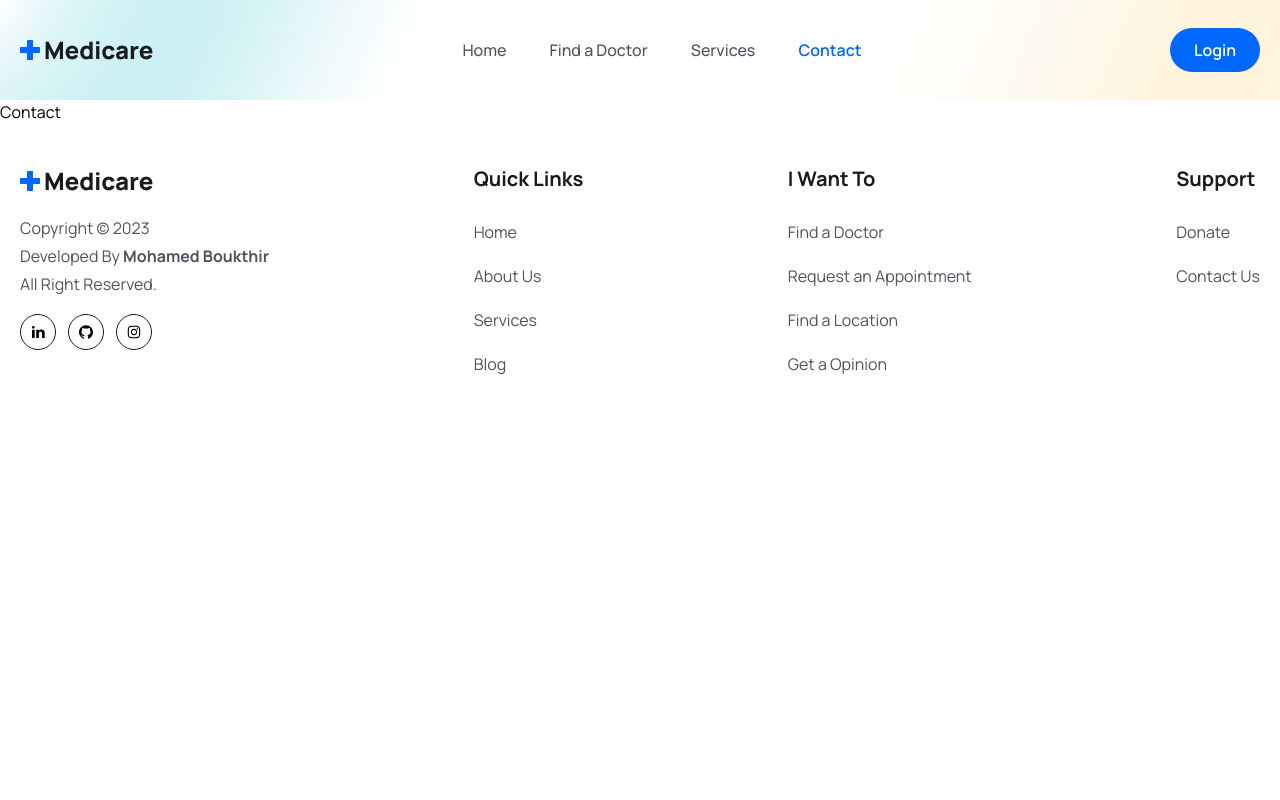
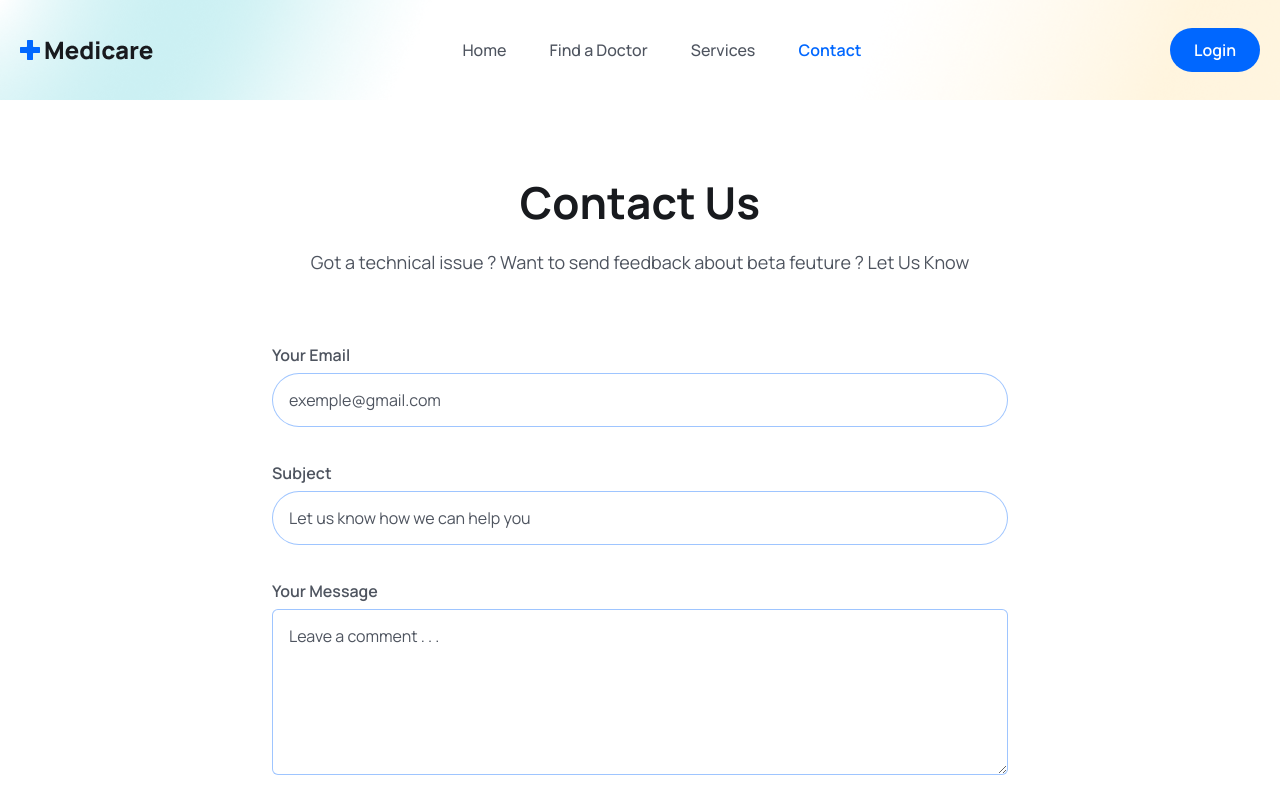
Before and after one commit to MohamedBoukthir/Doctor-Appointment-Booking-MERN-Stack, a React (Vite) app in the folder frontend/: page /contact in a window 1280 px wide. Shown: the top 800 px of the page. Built offline with nearby package versions, Linux system fonts and the light colour scheme.

Commit message:
Contact Page

```diff
--- a/frontend/src/index.css
+++ b/frontend/src/index.css
@@ -33,6 +33,20 @@
         @apply bg-[url('./assets/images/hero-bg.png')] bg-no-repeat bg-center bg-cover;
     }
 
+    .form__label {
+        @apply text-textColor font-semibold text-[16px] leading-7 mb-2;
+    }
+
+    .form__input {
+        @apply w-full px-4 py-3 border border-solid border-[#0066ff61] focus:outline-none focus:border-primaryColor
+         text-[16px] leading-7 text-headingColor placeholder:text-textColor cursor-pointer rounded-full;
+    }
+
+    .form__input-1 {
+        @apply w-full px-4 py-3 border border-solid border-[#0066ff61] focus:outline-none focus:border-primaryColor
+         text-[16px] leading-7 text-headingColor placeholder:text-textColor cursor-pointer rounded-md;
+    }
+
 }
 
 
--- a/frontend/src/pages/Contact.jsx
+++ b/frontend/src/pages/Contact.jsx
@@ -1,9 +1,54 @@
-import React from 'react'
-
 const Contact = () => {
   return (
-    <div>Contact</div>
-  )
+    <section>
+      <div className='px-4 mx-auto max-w-screen-md'>
+        <h2 className='heading text-center'>
+          Contact Us
+        </h2>
+        <p className='mb-8 lg:mb-16 font-light text-center text__para'>
+          Got a technical issue ? Want to send feedback about beta feuture ? Let Us Know
+        </p>
+        <form action="#" className='space-y-8'>
+          <div>
+            <label htmlFor="email" className='form__label'>
+              Your Email
+            </label>
+            <input
+              type="email"
+              id='email'
+              placeholder='exemple@gmail.com'
+              className='form__input mt-1' />
+          </div>
+          <div>
+            <label htmlFor="subject" className='form__label'>
+              Subject
+            </label>
+            <input
+              type="text"
+              id='subject'
+              placeholder='Let us know how we can help you'
+              className='form__input mt-1' />
+          </div>
+          <div className="sm:col-span-2">
+            <label htmlFor="message" className='form__label'>
+              Your Message
+            </label>
+            <textarea
+              rows={5}
+              type="text"
+              id='message'
+              placeholder='Leave a comment . . .'
+              className='form__input-1 mt-1' />
+          </div>
+          <button
+            type="submit"
+            className="btn rounded sm:w-fit">
+            Submit
+          </button>
+        </form>
+      </div>
+    </section>
+    )
 }
 
 export default Contact
```
